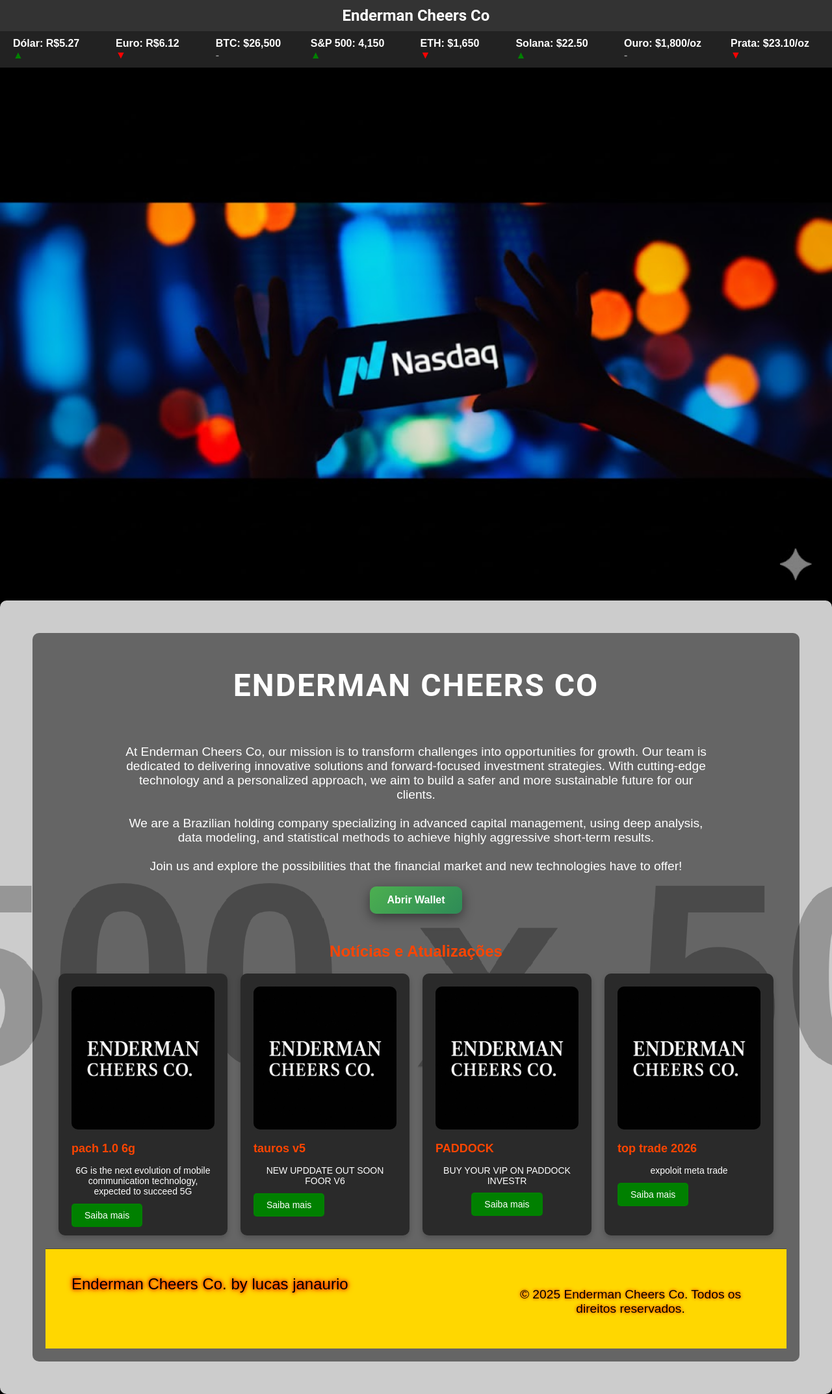
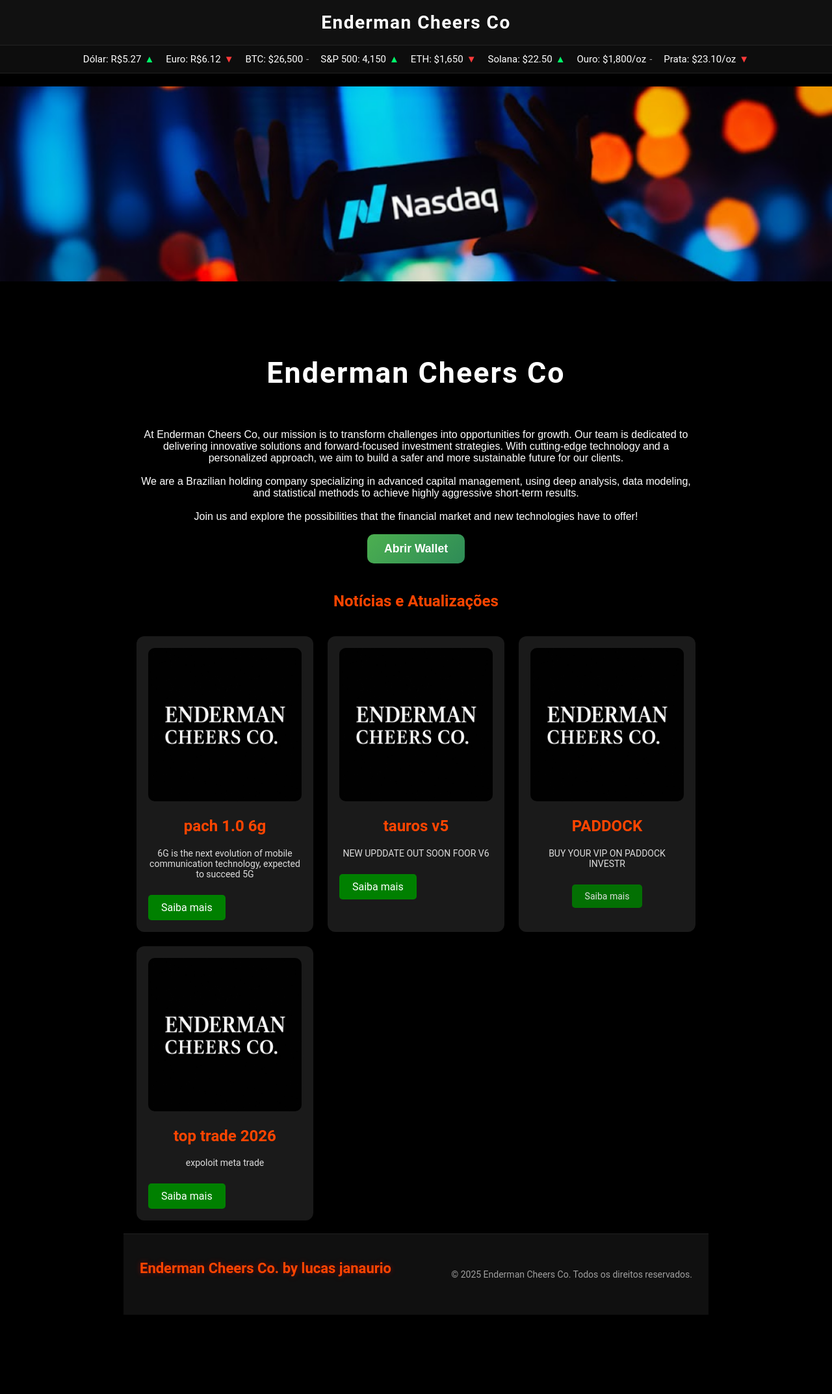
Before and after one commit to BRNCINCORP/endermancheersco, a plain HTML site: page index.html in a window 1280 px wide. Shown: the whole page at 65% size. After the commit the page ends 2087 px from the top, so only its background shows below. Drawn offline with Linux system fonts and the light colour scheme; no server answers; placeholder pictures from the web are drawn by us.

Commit message:
Update index.html

```diff
--- a/index.html
+++ b/index.html
@@ -6,249 +6,203 @@
     <title>ENDERMAN CHEERS CO </title>
      <link rel="icon" href="logo.ico" type="image/x-icon">
  <style>
+/* ==========================
+   GLOBAL
+========================== */
 body {
-            background-color: black;
-            color: white;
-            font-family: Arial, sans-serif;
+    background-color: #000;
+    color: #fff;
+    font-family: "Roboto", Arial, sans-serif;
     margin: 0;
     padding: 0;
 }
 
-        h1, p {
+/* Centralização de títulos */
+h1, p, h2 {
     text-align: center;
 }
 
-        /* Navbar Principal */
+/* ==========================
+   NAVBAR
+========================== */
 .navbar {
-            background-color: #333;
-            padding: 10px 0;
+    background-color: #111;
+    padding: 18px 0;
     text-align: center;
+    border-bottom: 1px solid #222;
 }
 
 .navbar .logo {
-            font-size: 24px;
-            font-family: 'Roboto', sans-serif;
-            color: white;
-            font-weight: bold;
+    font-size: 28px;
+    font-weight: 700;
+    color: #fff;
+    letter-spacing: 1.5px;
 }
 
-        .navbar .links {
+/* ==========================
+   BARRA DE MERCADO
+========================== */
+.market-info-navbar {
+    background-color: #0d0d0d;
+    padding: 12px 10px;
+    display: flex;
+    flex-wrap: wrap;
+    justify-content: center;
+    gap: 18px;
+    font-size: 15px;
+    border-bottom: 1px solid #222;
+}
+
+.market-info-navbar .info {
+    display: flex;
+    gap: 5px;
+}
+
+.indicator.up { color: #00ff6a; }
+.indicator.down { color: #ff3a3a; }
+.indicator.default { color: #aaa; }
+
+/* ==========================
+   BANNER PRINCIPAL
+========================== */
+.banner-container {
+    width: 100%;
+    display: flex;
+    justify-content: center;
     margin-top: 10px;
 }
 
-        .navbar .links a {
-            margin: 0 15px;
-            color: white;
-            text-decoration: none;
-            font-size: 18px;
+.banner-image {
+    width: 100%;
+    height: auto;
+    max-height: 300px;
+    object-fit: cover;
 }
 
-        .navbar .links a:hover {
-            text-decoration: underline;
-        }
-
-        /* Barra de Informações de Mercado */
-        .market-info-navbar {
-            background-color: #222;
-            color: white;
-            padding: 10px 0;
-            display: flex;
-            justify-content: center;
-            font-size: 16px;
-        }
-
-        .market-info-navbar .info {
-            margin: 0 20px;
-        }
-
-        .market-info-navbar .info span {
-            font-weight: bold;
-        }
-
-        /* Setas Indicadoras */
-        .indicator.up {
-            color: green;
-        }
-
-        .indicator.down {
-            color: red;
-        }
-
-        .indicator.default {
-            color: gray;
-        }
-
-        /* Banner de Apresentação */
+/* ==========================
+   SEÇÃO DE APRESENTAÇÃO
+========================== */
 .presentation-section {
     display: flex;
-            justify-content: space-between;
-            align-items: center;
-            background-image: url('https://via.placeholder.com/1500x500');
+    flex-direction: column;
+    gap: 20px;
     background-size: cover;
     background-position: center;
-            color: white;
-            padding: 50px;
-            border-radius: 10px;
-            position: relative;
+    padding: 40px 20px;
+    margin-top: 20px;
 }
 
 .presentation-text {
-            flex: 1;
-            padding: 20px;
-            background-color: rgba(0, 0, 0, 0.5);
-            border-radius: 10px;
+    max-width: 900px;
+    margin: auto;
+    background-color: rgba(0,0,0,0.45);
+    padding: 24px;
+    border-radius: 12px;
+    backdrop-filter: blur(8px);
 }
 
 .presentation-text h1.company-name {
-            font-family: 'Roboto', sans-serif;
-            font-size: 3rem;
-            font-weight: 700;
-            margin-bottom: 20px;
-            text-transform: uppercase;
+    font-size: 2.8rem;
     letter-spacing: 2px;
-        }
-
-        .presentation-text p {
-            font-size: 1.2rem;
     margin-bottom: 20px;
 }
 
-        .presentation-text .btn-primary {
-            background-color: #ff4500;
-            color: white;
-            padding: 10px 20px;
-            text-decoration: none;
-            border-radius: 5px;
-            font-weight: bold;
-            font-size: 1.1rem;
+/* Botão Wallet */
+.button-center {
+    display: flex;
+    justify-content: center;
+    margin-top: 25px;
 }
 
-        .btn-primary:hover {
-            background-color: #e03d00;
+.btn-wallet {
+    padding: 14px 32px;
+    border-radius: 12px;
+    background: linear-gradient(135deg, #4CAF50, #2E8B57);
+    color: #fff;
+    text-decoration: none;
+    font-weight: 700;
+    font-size: 1.1rem;
+    box-shadow: 0 6px 18px rgba(0,0,0,0.5);
+    transition: .2s;
+}
+.btn-wallet:hover {
+    transform: translateY(-2px);
+    box-shadow: 0 10px 25px rgba(0,0,0,0.7);
 }
 
-        .presentation-image img {
-            max-width: 100%;
-            height: auto;
-            border-radius: 10px;
-            box-shadow: 0 4px 6px rgba(0, 0, 0, 0.3);
-        }
-
+/* ==========================
+   CARDS DE NOTÍCIAS
+========================== */
 .cards-container {
     display: grid;
-            grid-template-columns: repeat(4, 1fr);
-            gap: 20px;
-            margin: 20px;
+    grid-template-columns: repeat(auto-fit, minmax(240px, 1fr));
+    gap: 22px;
+    padding: 20px;
+    max-width: 1300px;
+    margin: auto;
 }
 
 .card {
-            background-color: #2a2a2a;
-            padding: 20px;
-            border-radius: 10px;
-            box-shadow: 0 4px 8px rgba(0, 0, 0, 0.2);
-            text-align: left;
+    background-color: #1a1a1a;
+    padding: 18px;
+    border-radius: 12px;
+    box-shadow: 0 4px 10px rgba(0,0,0,0.4);
+    transition: .2s;
+}
+.card:hover {
+    transform: translateY(-4px);
 }
 
 .card h2 {
-            font-size: 18px;
     color: #ff4500;
 }
-
 .card p {
     font-size: 14px;
-            margin-bottom: 20px;
+    opacity: .85;
 }
 
+/* Botões dos cards */
 .card a {
+    display: inline-block;
+    margin-top: 10px;
+    background-color: #009900;
+    padding: 10px 18px;
+    color: white;
     text-decoration: none;
-            background-color: #ff4500;
-            padding: 10px 20px;
-            border-radius: 5px;
-            color: white;
-            font-size: 14px;
+    border-radius: 6px;
+    transition: .2s;
+}
+.card a:hover {
+    background-color: #00cc00;
 }
 
-        .card a:hover {
-            background-color: #e03d00;
+/* ==========================
+   FOOTER
+========================== */
+footer {
+    background-color: #101010;
+    padding: 40px 25px;
+    display: flex;
+    flex-wrap: wrap;
+    justify-content: space-between;
+    gap: 25px;
+    color: #ddd;
+    border-top: 1px solid #222;
 }
 
-        footer {
-            background-color: #000000;
-            color: white;
-            padding: 40px 20px;
-            display: flex;
-            justify-content: space-between;
-            align-items: flex-start;
-            font-size: 14px;
-            flex-wrap: wrap;
-            border-top: 1px solid #444;
-        }
-
-        footer {
-    background-color: #FFD700; /* Amarelo */
-    padding: 40px;
-    color: #000000; /* Preto */
-    text-shadow: 0 0 5px #ff0000, 0 0 10px #ff0000, 0 0 15px #ff0000; /* Neon vermelho */
-}
-
-/* Marca */
 footer .brand {
-    font-size: 24px;
-    font-family: 'JP Morgan', sans-serif;
-    color: #000000; /* Preto */
-    margin-bottom: 20px;
-    text-shadow: 0 0 5px #ff0000, 0 0 10px #ff0000;
-}
-
-/* Social */
-footer .social-section {
-    display: flex;
-    flex-direction: column;
-    gap: 10px;
-}
-
-footer .social-section a {
-    font-size: 16px;
-    color: #000000; /* Preto */
-    text-decoration: none;
-    text-shadow: 0 0 5px #ff0000;
-}
-
-footer .social-section a:hover {
-    text-decoration: underline;
-}
-
-/* Info */
-footer .info-section {
-    max-width: 400px;
+    font-size: 22px;
+    font-weight: bold;
+    color: #ff4500;
+    text-shadow: 0 0 8px rgba(255,0,0,0.4);
 }
 
 footer .info-section p {
-    color: #000000; /* Preto */
-    margin-bottom: 10px;
-    text-shadow: 0 0 5px #ff0000;
+    opacity: .7;
+    font-size: 14px;
 }
+</style>
 
-/* Legal */
-footer .legal-section {
-    display: flex;
-    flex-direction: column;
-    gap: 10px;
-    max-width: 300px;
-}
-
-footer .legal-section a {
-    font-size: 12px;
-    color: #000000; /* Preto */
-    text-decoration: none;
-    text-shadow: 0 0 5px #ff0000;
-}
-
-footer .legal-section a:hover {
-    text-decoration: underline;
-}
-
-    </style>
 </head>
 <body>
 
```
Lines whose indentation alone changed are shown as unchanged.
